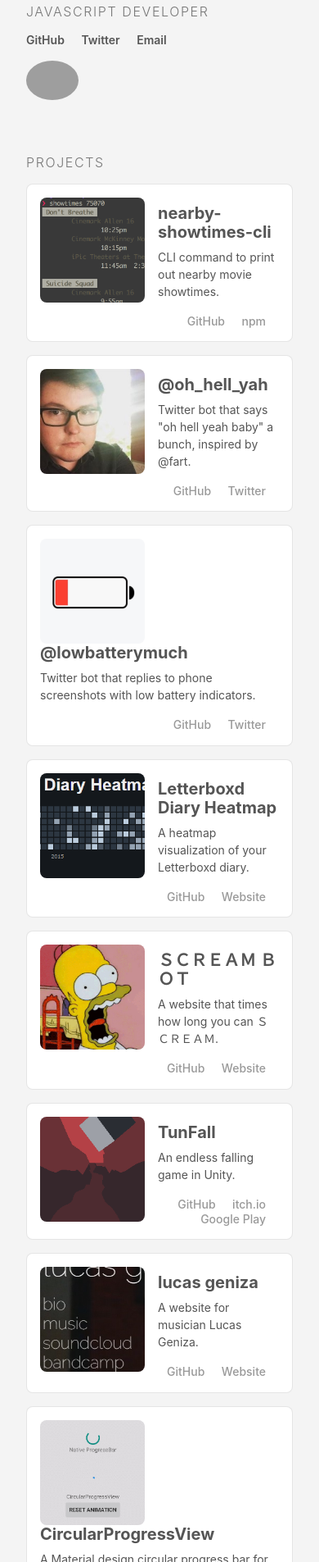
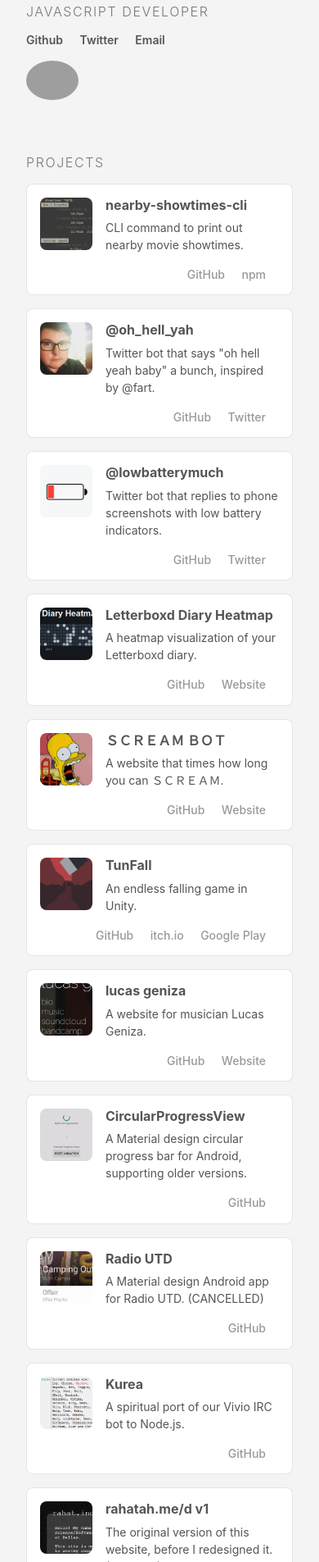
Before and after one commit to rahatarmanahmed/rahatarmanahmed.github.io, a website: page d/index.html in a window 390 px wide. Shown: the part 95-2000 px from the top of the page at 82% size. Drawn offline with Linux system fonts and the light colour scheme; grey boxes are pictures that could not be loaded.

Commit message:
Fix mobile layout

```diff
--- a/d/index.html
+++ b/d/index.html
@@ -2,13 +2,14 @@
 <html lang="en">
 <title> </title>
 <meta name="viewport" content="width=device-width, initial-scale=1">
+<!-- <link rel="stylesheet" href="https://unpkg.com/tachyons@4.5.3/css/tachyons.min.css"/> -->
 <link rel="stylesheet" href="style.css">
 <body class="pa4 sans-serif mid-gray bg-near-white">
     <h1 class="f1 lh-title mb2 mt0">Rahat Ahmed</h1>
     <header class="fn fl-l w-40-l">
         <h2 class="f5 fw3 ttu tracked mt0 gray mb3">JavaScript Developer</h2>
         <div class="mb3">
-            <a class="link f6 fw6 mr3 mid-gray hover-blue" href="https://github.com/rahatarmanahmed">GitHub</a>
+            <a class="link f6 fw6 mr3 mid-gray hover-blue" href="https://github.com/rahatarmanahmed">Github</a>
             <a class="link f6 fw6 mr3 mid-gray hover-blue" href="https://twitter.com/rahatarmanahmed">Twitter</a>
             <a class="link f6 fw6 mr3 mid-gray hover-blue" href="mailto:rahatarmanahmed@gmail.com">Email</a>
         </div>
@@ -19,10 +20,10 @@
         <h2 class="f5 fw3 ttu tracked mt0 gray mb3">Projects</h2>
 
         <div class="w6 bg-white br3 pa3 mv3 ba b--black-10 cf">
-            <img class="w4 br3 fl mr3" src="img/nearbyShowtimesThumb.png">
+            <img class="w3 w4-ns br3 fl mr3" src="img/nearbyShowtimesThumb.png">
             <div class="">
-                <h4 class="f4 mv2">nearby-showtimes-cli</h4>
-                <p class="f6 mt2 mb3 tl lh-copy">CLI command to print out nearby movie showtimes.</p>
+                <h4 class="f5 f4-ns mt0 mb2">nearby-showtimes-cli</h4>
+                <p class="f6 mt2 mb3 tl lh-copy overflow-hidden">CLI command to print out nearby movie showtimes.</p>
                 <div class="tr">
                     <a class="link f6 fw5 mr3 silver hover-blue" href="https://github.com/rahatarmanahmed/nearby-showtimes-cli">GitHub</a>
                     <a class="link f6 fw5 mr3 silver hover-blue" href="https://www.npmjs.com/package/nearby-showtimes">npm</a>
@@ -31,10 +32,10 @@
         </div>
 
         <div class="w6 bg-white br3 pa3 mv3 ba b--black-10 cf">
-            <img class="w4 br3 fl mr3" src="img/ohhellyeahThumb.jpg">
+            <img class="w3 w4-ns br3 fl mr3" src="img/ohhellyeahThumb.jpg">
             <div class="">
-                <h4 class="f4 mv2">@oh_hell_yah</h4>
-                <p class="f6 mt2 mb3 tl lh-copy">Twitter bot that says "oh hell yeah baby" a bunch, inspired by @fart.</p>
+                <h4 class="f5 f4-ns mt0 mb2">@oh_hell_yah</h4>
+                <p class="f6 mt2 mb3 tl lh-copy overflow-hidden">Twitter bot that says "oh hell yeah baby" a bunch, inspired by @fart.</p>
                 <div class="tr">
                     <a class="link f6 fw5 mr3 silver hover-blue" href="https://github.com/rahatarmanahmed/ohhellyeah.js">GitHub</a>
                     <a class="link f6 fw5 mr3 silver hover-blue" href="https://twitter.com/oh_hell_yah/">Twitter</a>
@@ -43,10 +44,10 @@
         </div>
 
         <div class="w6 bg-white br3 pa3 mv3 ba b--black-10 cf">
-            <img class="w4 br3 fl mr3" src="img/lowbatterymuchThumb.png">
+            <img class="w3 w4-ns br3 fl mr3" src="img/lowbatterymuchThumb.png">
             <div class="">
-                <h4 class="f4 mv2">@lowbatterymuch</h4>
-                <p class="f6 mt2 mb3 tl lh-copy">Twitter bot that replies to phone screenshots with low battery indicators.</p>
+                <h4 class="f5 f4-ns mt0 mb2">@lowbatterymuch</h4>
+                <p class="f6 mt2 mb3 tl lh-copy overflow-hidden">Twitter bot that replies to phone screenshots with low battery indicators.</p>
                 <div class="tr">
                     <a class="link f6 fw5 mr3 silver hover-blue" href="https://github.com/rahatarmanahmed/lowbatterymuch">GitHub</a>
                     <a class="link f6 fw5 mr3 silver hover-blue" href="https://twitter.com/lowbatterymuch/">Twitter</a>
@@ -55,10 +56,10 @@
         </div>
 
         <div class="w6 bg-white br3 pa3 mv3 ba b--black-10 cf">
-            <img class="w4 br3 fl mr3" src="img/letterboxdThumb.png">
+            <img class="w3 w4-ns br3 fl mr3" src="img/letterboxdThumb.png">
             <div class="">
-                <h4 class="f4 mv2">Letterboxd Diary Heatmap</h4>
-                <p class="f6 mt2 mb3 tl lh-copy">A heatmap visualization of your Letterboxd diary.</p>
+                <h4 class="f5 f4-ns mt0 mb2">Letterboxd Diary Heatmap</h4>
+                <p class="f6 mt2 mb3 tl lh-copy overflow-hidden">A heatmap visualization of your Letterboxd diary.</p>
                 <div class="tr">
                     <a class="link f6 fw5 mr3 silver hover-blue" href="https://github.com/rahatarmanahmed/letterboxd-diary-heatmap">GitHub</a>
                     <a class="link f6 fw5 mr3 silver hover-blue" href="http://rahatah.me/letterboxd-diary-heatmap/">Website</a>
@@ -67,10 +68,10 @@
         </div>
 
         <div class="w6 bg-white br3 pa3 mv3 ba b--black-10 cf">
-            <img class="w4 br3 fl mr3" src="img/screamBotThumb.gif">
+            <img class="w3 w4-ns br3 fl mr3" src="img/screamBotThumb.gif">
             <div class="">
-                <h4 class="f4 mv2">ＳＣＲＥＡＭ  ＢＯＴ</h4>
-                <p class="f6 mt2 mb3 tl lh-copy">A website that times how long you can ＳＣＲＥＡＭ.</p>
+                <h4 class="f5 f4-ns mt0 mb2">ＳＣＲＥＡＭ  ＢＯＴ</h4>
+                <p class="f6 mt2 mb3 tl lh-copy overflow-hidden">A website that times how long you can ＳＣＲＥＡＭ.</p>
                 <div class="tr">
                     <a class="link f6 fw5 mr3 silver hover-blue" href="https://github.com/rahatarmanahmed/ScreamBot">GitHub</a>
                     <a class="link f6 fw5 mr3 silver hover-blue" href="http://rahatah.me/ScreamBot/">Website</a>
@@ -79,10 +80,10 @@
         </div>
 
         <div class="w6 bg-white br3 pa3 mv3 ba b--black-10 cf">
-            <img class="w4 br3 fl mr3" src="img/tunfallThumb.png">
+            <img class="w3 w4-ns br3 fl mr3" src="img/tunfallThumb.png">
             <div class="">
-                <h4 class="f4 mv2">TunFall</h4>
-                <p class="f6 mt2 mb3 tl lh-copy">An endless falling game in Unity.</p>
+                <h4 class="f5 f4-ns mt0 mb2">TunFall</h4>
+                <p class="f6 mt2 mb3 tl lh-copy overflow-hidden">An endless falling game in Unity.</p>
                 <div class="tr">
                 <a class="link f6 fw5 mr3 silver hover-blue" href="https://github.com/rahatarmanahmed/TunFall">GitHub</a>
                     <a class="link f6 fw5 mr3 silver hover-blue" href="http://rahat.itch.io/tunfall">itch.io</a>
@@ -92,10 +93,10 @@
         </div>
 
         <div class="w6 bg-white br3 pa3 mv3 ba b--black-10 cf">
-            <img class="w4 br3 fl mr3" src="img/lgenizaThumb.png">
+            <img class="w3 w4-ns br3 fl mr3" src="img/lgenizaThumb.png">
             <div class="">
-                <h4 class="f4 mv2">lucas geniza</h4>
-                <p class="f6 mt2 mb3 tl lh-copy">A website for musician Lucas Geniza.</p>
+                <h4 class="f5 f4-ns mt0 mb2">lucas geniza</h4>
+                <p class="f6 mt2 mb3 tl lh-copy overflow-hidden">A website for musician Lucas Geniza.</p>
                 <div class="tr">
                     <a class="link f6 fw5 mr3 silver hover-blue" href="https://github.com/rahatarmanahmed/lucasgeniza">GitHub</a>
                     <a class="link f6 fw5 mr3 silver hover-blue" href="http://rahatarmanahmed.github.io/lucasgeniza/">Website</a>
@@ -104,10 +105,10 @@
         </div>
 
         <div class="w6 bg-white br3 pa3 mv3 ba b--black-10 cf">
-            <img class="w4 br3 fl mr3" src="img/circularProgressThumb.gif">
+            <img class="w3 w4-ns br3 fl mr3" src="img/circularProgressThumb.gif">
             <div class="">
-                <h4 class="f4 mv2">CircularProgressView</h4>
-                <p class="f6 mt2 mb3 tl lh-copy">A Material design circular progress bar for Android, supporting older versions.</p>
+                <h4 class="f5 f4-ns mt0 mb2">CircularProgressView</h4>
+                <p class="f6 mt2 mb3 tl lh-copy overflow-hidden">A Material design circular progress bar for Android, supporting older versions.</p>
                 <div class="tr">
                     <a class="link f6 fw5 mr3 silver hover-blue" href="https://github.com/rahatarmanahmed/CircularProgressView">GitHub</a>
                 </div>
@@ -115,10 +116,10 @@
         </div>
 
         <div class="w6 bg-white br3 pa3 mv3 ba b--black-10 cf">
-            <img class="w4 br3 fl mr3" src="img/radioUTDThumb.png">
+            <img class="w3 w4-ns br3 fl mr3" src="img/radioUTDThumb.png">
             <div class="">
-                <h4 class="f4 mv2">Radio UTD</h4>
-                <p class="f6 mt2 mb3 tl lh-copy">A Material design Android app for Radio UTD. (CANCELLED)</p>
+                <h4 class="f5 f4-ns mt0 mb2">Radio UTD</h4>
+                <p class="f6 mt2 mb3 tl lh-copy overflow-hidden">A Material design Android app for Radio UTD. (CANCELLED)</p>
                 <div class="tr">
                     <a class="link f6 fw5 mr3 silver hover-blue" href="https://github.com/Radio-UTD/Radio-UTD">GitHub</a>
                 </div>
@@ -126,10 +127,10 @@
         </div>
 
         <div class="w6 bg-white br3 pa3 mv3 ba b--black-10 cf">
-            <img class="w4 br3 fl mr3" src="img/kureaThumb.png">
+            <img class="w3 w4-ns br3 fl mr3" src="img/kureaThumb.png">
             <div class="">
-                <h4 class="f4 mv2">Kurea</h4>
-                <p class="f6 mt2 mb3 tl lh-copy">A spiritual port of our Vivio IRC bot to Node.js.</p>
+                <h4 class="f5 f4-ns mt0 mb2">Kurea</h4>
+                <p class="f6 mt2 mb3 tl lh-copy overflow-hidden">A spiritual port of our Vivio IRC bot to Node.js.</p>
                 <div class="tr">
                     <a class="link f6 fw5 mr3 silver hover-blue" href="https://github.com/kellyirc/kurea/">GitHub</a>
                 </div>
@@ -137,10 +138,10 @@
         </div>
 
         <div class="w6 bg-white br3 pa3 mv3 ba b--black-10 cf">
-            <img class="w4 br3 fl mr3" src="img/dv1Thumb.png">
+            <img class="w3 w4-ns br3 fl mr3" src="img/dv1Thumb.png">
             <div class="">
-                <h4 class="f4 mv2">rahatah.me/d v1</h4>
-                <p class="f6 mt2 mb3 tl lh-copy">The original version of this website, before I redesigned it. (OFFLINE)</p>
+                <h4 class="f5 f4-ns mt0 mb2">rahatah.me/d v1</h4>
+                <p class="f6 mt2 mb3 tl lh-copy overflow-hidden">The original version of this website, before I redesigned it. (OFFLINE)</p>
                 <div class="tr">
                     <a class="link f6 fw5 mr3 silver hover-blue" href="img/OldSiteScreenshots/d_v1_index.jpg">Screenshot 1</a>
                     <a class="link f6 fw5 mr3 silver hover-blue" href="img/OldSiteScreenshots/d_v1_projects.png">Screenshot 2</a>
@@ -149,10 +150,10 @@
         </div>
 
         <div class="w6 bg-white br3 pa3 mv3 ba b--black-10 cf">
-            <img class="w4 br3 fl mr3" src="img/ledWidgetThumb.png">
+            <img class="w3 w4-ns br3 fl mr3" src="img/ledWidgetThumb.png">
             <div class="">
-                <h4 class="f4 mv2">Simple LED Widget</h4>
-                <p class="f6 mt2 mb3 tl lh-copy">An Android Widget to help those in the dark. Designed to match existing style of built-in Power Control Widget.</p>
+                <h4 class="f5 f4-ns mt0 mb2">Simple LED Widget</h4>
+                <p class="f6 mt2 mb3 tl lh-copy overflow-hidden">An Android Widget to help those in the dark. Designed to match existing style of built-in Power Control Widget.</p>
                 <div class="tr">
                     <a class="link f6 fw5 mr3 silver hover-blue" href="https://github.com/rahatarmanahmed/simple-led-widget">GitHub</a>
                     <a class="link f6 fw5 mr3 silver hover-blue" href="https://play.google.com/store/apps/details?id=com.freek.ledwidget">Google Play</a>
@@ -161,10 +162,10 @@
         </div>
 
         <div class="w6 bg-white br3 pa3 mv3 ba b--black-10 cf">
-            <img class="w4 br3 fl mr3" src="img/djPixzelThumb.png">
+            <img class="w3 w4-ns br3 fl mr3" src="img/djPixzelThumb.png">
             <div class="">
-                <h4 class="f4 mv2">djPixzel</h4>
-                <p class="f6 mt2 mb3 tl lh-copy">A website showcasing some amazing tracks produced by djPixzel. (OFFLINE)</p>
+                <h4 class="f5 f4-ns mt0 mb2">djPixzel</h4>
+                <p class="f6 mt2 mb3 tl lh-copy overflow-hidden">A website showcasing some amazing tracks produced by djPixzel. (OFFLINE)</p>
                 <div class="tr">
                     <a class="link f6 fw5 mr3 silver hover-blue" href="img/OldSiteScreenshots/djpixzel.jpg">Screenshot</a>
                 </div>
@@ -172,10 +173,10 @@
         </div>
 
         <div class="w6 bg-white br3 pa3 mv3 ba b--black-10 cf">
-            <img class="w4 br3 fl mr3" src="img/pongThumb.png">
+            <img class="w3 w4-ns br3 fl mr3" src="img/pongThumb.png">
             <div class="">
-                <h4 class="f4 mv2">Pong^2</h4>
-                <p class="f6 mt2 mb3 tl lh-copy">A Pong clone where the ball splits every time it hits a paddle written in Java using LibGDX. Released as desktop application, web applet, and Android app.</p>
+                <h4 class="f5 f4-ns mt0 mb2">Pong^2</h4>
+                <p class="f6 mt2 mb3 tl lh-copy overflow-hidden">A Pong clone where the ball splits every time it hits a paddle written in Java using LibGDX. Released as desktop application, web applet, and Android app.</p>
                 <div class="tr">
                     <a class="link f6 fw5 mr3 silver hover-blue" href="https://market.android.com/details?id=com.freek.mitosisattack">Google Play</a>
                 </div>
@@ -183,10 +184,10 @@
         </div>
 
         <div class="w6 bg-white br3 pa3 mv3 ba b--black-10 cf">
-            <img class="w4 br3 fl mr3" src="img/kellyircThumb.png">
+            <img class="w3 w4-ns br3 fl mr3" src="img/kellyircThumb.png">
             <div class="">
-                <h4 class="f4 mv2">KEllyIRC</h4>
-                <p class="f6 mt2 mb3 tl lh-copy">An open source IRC client written in Java with SWT. Supports user scripts in JavaScript and Ruby to customize behavior.</p>
+                <h4 class="f5 f4-ns mt0 mb2">KEllyIRC</h4>
+                <p class="f6 mt2 mb3 tl lh-copy overflow-hidden">An open source IRC client written in Java with SWT. Supports user scripts in JavaScript and Ruby to customize behavior.</p>
                 <div class="tr">
                     <a class="link f6 fw5 mr3 silver hover-blue" href="https://github.com/kellyirc/kEllyIRC">GitHub</a>
                 </div>
```
Also changed, not shown: d/style.css (+1 -1 lines), src/index.html (+47 -46 lines).
